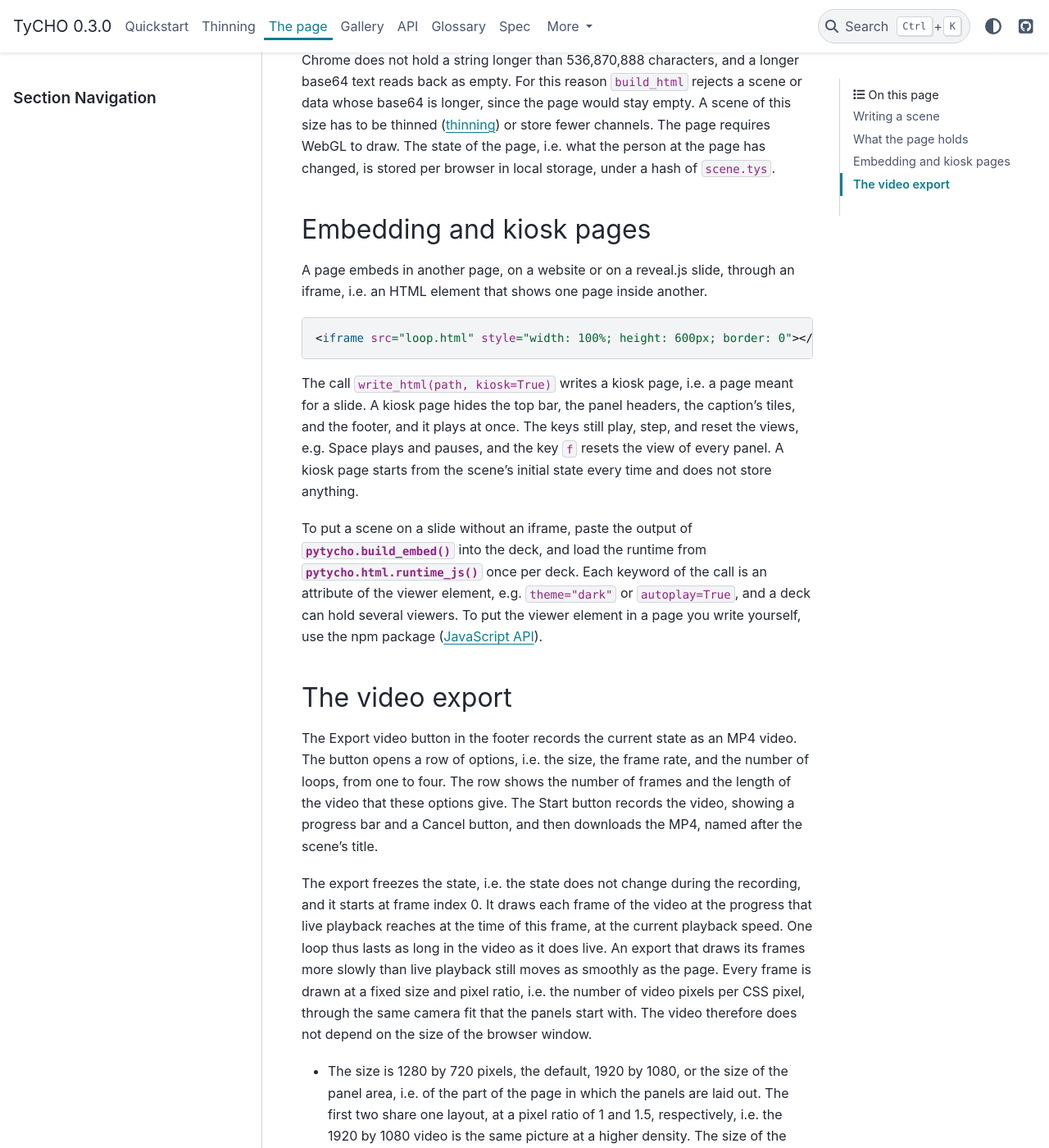
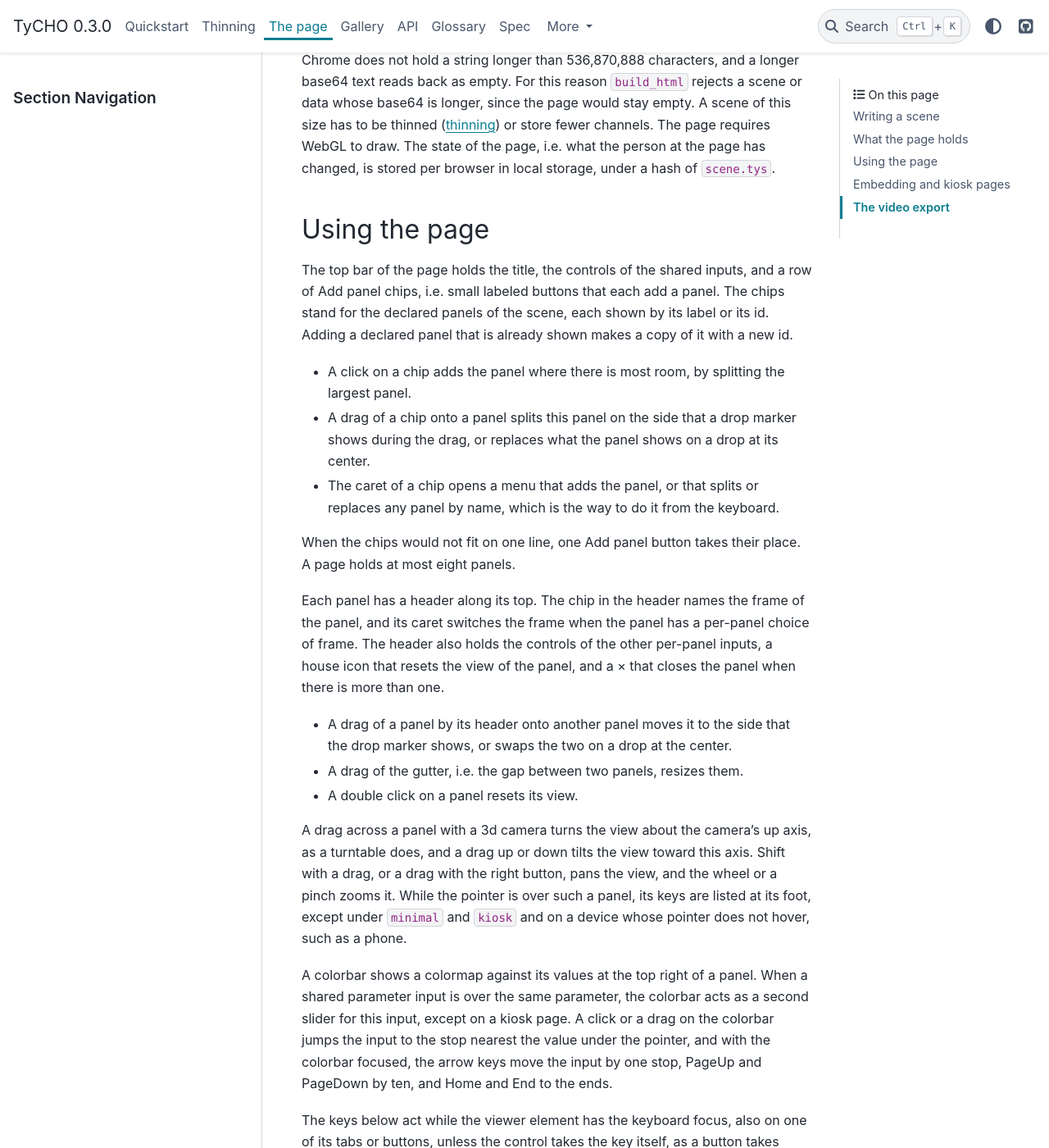
Before and after one commit to beeson-group/tycho, a Sphinx documentation site: the page built from docs/guide/html.md, in a window 1280 px wide and 1400 px high, scrolled down 1521 px. Shown: the whole window at 82% size. Built offline with Sphinx 7.4.7 and the PyData theme 0.15.4, drawn with Linux system fonts in a browser that asks for light colours; pages that are not in the unit, such as notebooks, are missing from menus; some of the changed text lies outside the part shown.

Commit message:
restore the controls of the page on the page about the HTML page

```diff
--- a/docs/guide/html.md
+++ b/docs/guide/html.md
@@ -41,6 +41,50 @@ For this reason `build_html` rejects a scene or data whose base64 is longer, sin
 A scene of this size has to be thinned ([thinning](thinning.md)) or store fewer channels.
 The page requires WebGL to draw.
 The state of the page, i.e. what the person at the page has changed, is stored per browser in local storage, under a hash of `scene.tys`.
+
+## Using the page
+
+The top bar of the page holds the title, the controls of the shared inputs, and a row of Add panel chips, i.e. small labeled buttons that each add a panel.
+The chips stand for the declared panels of the scene, each shown by its label or its id.
+Adding a declared panel that is already shown makes a copy of it with a new id.
+
+- A click on a chip adds the panel where there is most room, by splitting the largest panel.
+- A drag of a chip onto a panel splits this panel on the side that a drop marker shows during the drag, or replaces what the panel shows on a drop at its center.
+- The caret of a chip opens a menu that adds the panel, or that splits or replaces any panel by name, which is the way to do it from the keyboard.
+
+When the chips would not fit on one line, one Add panel button takes their place.
+A page holds at most eight panels.
+
+Each panel has a header along its top.
+The chip in the header names the frame of the panel, and its caret switches the frame when the panel has a per-panel choice of frame.
+The header also holds the controls of the other per-panel inputs, a house icon that resets the view of the panel, and a × that closes the panel when there is more than one.
+
+- A drag of a panel by its header onto another panel moves it to the side that the drop marker shows, or swaps the two on a drop at the center.
+- A drag of the gutter, i.e. the gap between two panels, resizes them.
+- A double click on a panel resets its view.
+
+A drag across a panel with a 3d camera turns the view about the camera's up axis, as a turntable does, and a drag up or down tilts the view toward this axis.
+Shift with a drag, or a drag with the right button, pans the view, and the wheel or a pinch zooms it.
+While the pointer is over such a panel, its keys are listed at its foot, except under `minimal` and `kiosk` and on a device whose pointer does not hover, such as a phone.
+
+A colorbar shows a colormap against its values at the top right of a panel.
+When a shared parameter input is over the same parameter, the colorbar acts as a second slider for this input, except on a kiosk page.
+A click or a drag on the colorbar jumps the input to the stop nearest the value under the pointer, and with the colorbar focused, the arrow keys move the input by one stop, PageUp and PageDown by ten, and Home and End to the ends.
+
+The keys below act while the viewer element has the keyboard focus, also on one of its tabs or buttons, unless the control takes the key itself, as a button takes Space.
+In a text field or a select, every key is left to the field.
+
+- Space or `k` plays and pauses.
+- The right and left arrows move by one frame index and pause, or by ten with Shift.
+- Home or `0` goes to frame index 0, and `1` to `9` go to as many tenths of the loop.
+- `f` resets the view of every panel: a panel whose camera has keyframes follows them again, and any other panel is fitted to what it draws.
+- The up and down arrows move the first slider over a shared input by one stop, or ten with Shift.
+- In a panel with a 3d camera, `x`, `y`, and `z` show the view from the positive side of that axis, and from the negative side with Shift.
+- In a panel with a 3d camera, `.` and `,` turn the view about the camera's up axis by 15 degrees, or by 90 with Shift.
+  These keys and the axis keys act on the panel under the pointer, or on every panel with a 3d camera when the pointer is over none.
+- Escape closes an open menu or the export options.
+
+The keys that play, step, and seek require a playback control, except on a kiosk page, which plays without one.
 
 ## Embedding and kiosk pages
 
```
